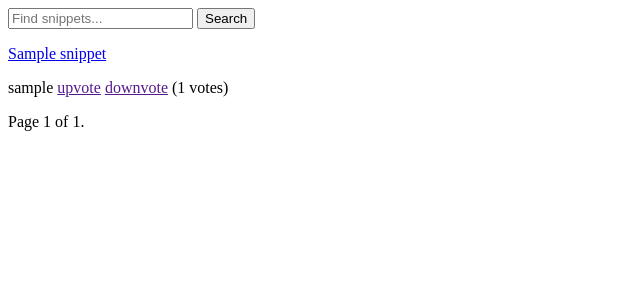
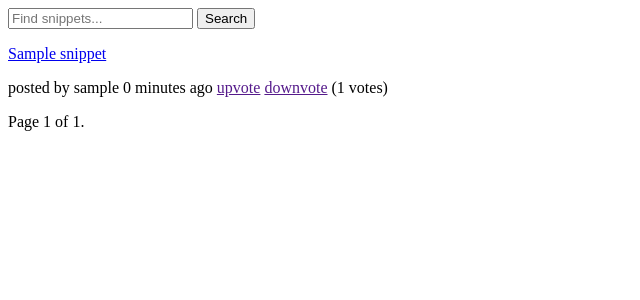
Before and after one commit to nevtum/contently, a Django app: page / in a window 1280 px wide. Shown: the top 300 px of the page, without its empty margins (0-640 px from the left). Run offline with Django 3.2, Linux system fonts and the light colour scheme; tables that the repository leaves empty hold one stand-in row (values such as "Sample post"); some libraries are stand-ins or nearby versions.

Commit message:
added information about posted how long ago

```diff
--- a/snippets/templates/snippet_list.html
+++ b/snippets/templates/snippet_list.html
@@ -14,7 +14,7 @@
         <div class="item">
             <p><a href="{% url 'snippet-detail' snippet.id %}">{{ snippet.title }}</a></p>
             <p class="voting">
-                <span>{{ snippet.submitter }}</span>
+                <span>posted by {{ snippet.submitter }} {{ snippet.submitted_date|timesince }} ago</span>
                 <a href="">upvote</a>
                 <a href="">downvote</a>
                 <span>({{ snippet.nr_votes }} votes)</span>
```
